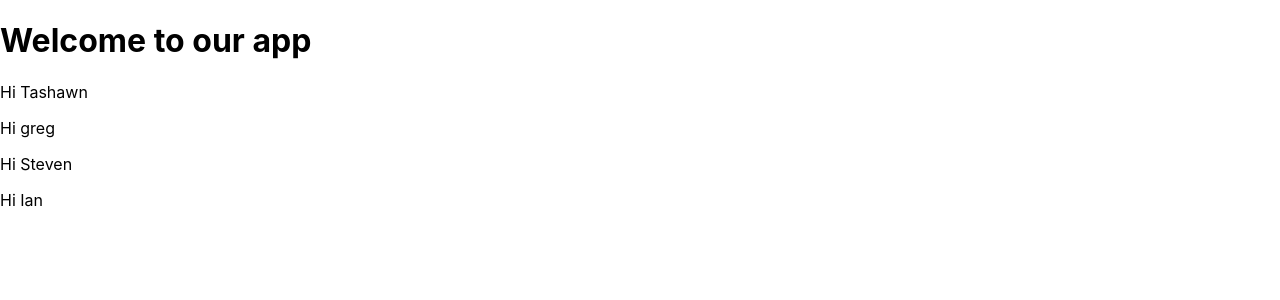
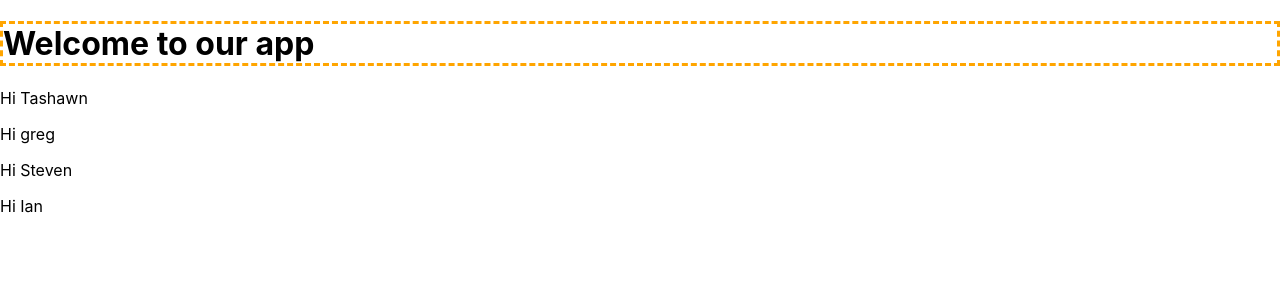
Before and after one commit to Mineliegoma/practices, a React (Create React App) app in the folder my_practices/: page / in a window 1280 px wide. Shown: the top 300 px of the page. Built offline with nearby package versions, Linux system fonts and the light colour scheme.

Commit message:
use of state using constructor

```diff
--- a/my_practices/src/Header.js
+++ b/my_practices/src/Header.js
@@ -13,17 +13,18 @@ class Header extends React.Component {
  // if there is any code that you want to render before anything else you should put it inside the constructor
  constructor(props) {
   super(props)
-  console.log("console log in constructor")
+  this.state = { color: "orange" } // im creating an object that i will use inside of this componant to manage its state
+  //console.log("console log in constructor")
 
  }
  instructors = () => {
   return this.props.instructors.map(function (instructor_name) { return <Bline name={instructor_name} /> })
  }
  render() {
-  console.log("console log in render method")
+  console.log("console log in render method:", this.state)
   return (
    <div>
-    <h1> Welcome to our app</h1>
+    <h1 style={{ "border-style": "dashed", "border-color": `${this.state.color}` }}> Welcome to our app</h1>
     {this.instructors()}
 
    </div>
```
